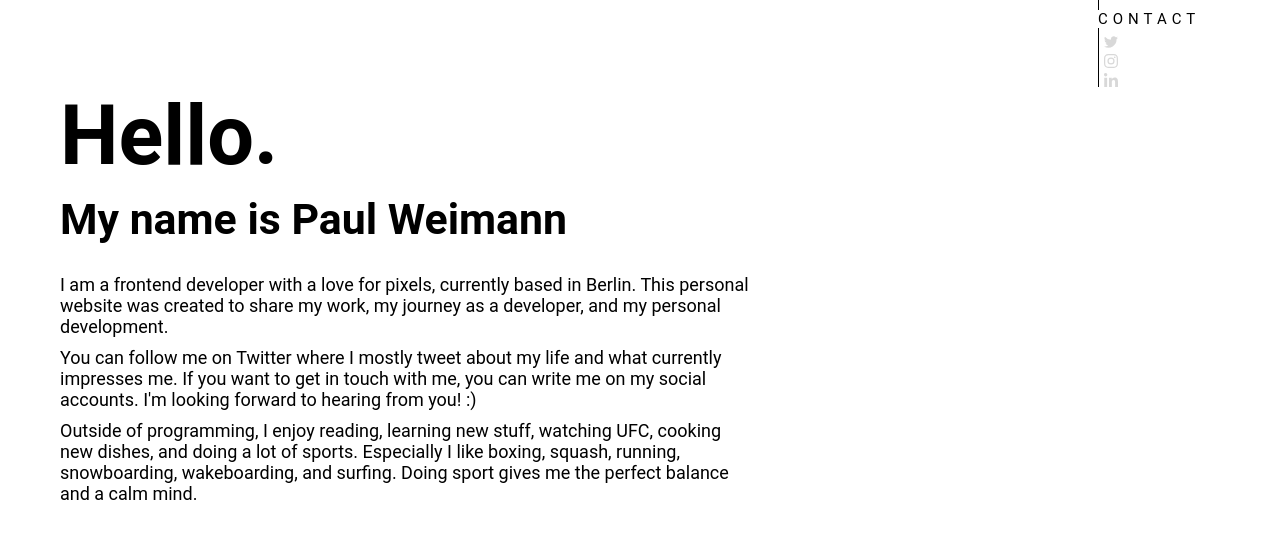
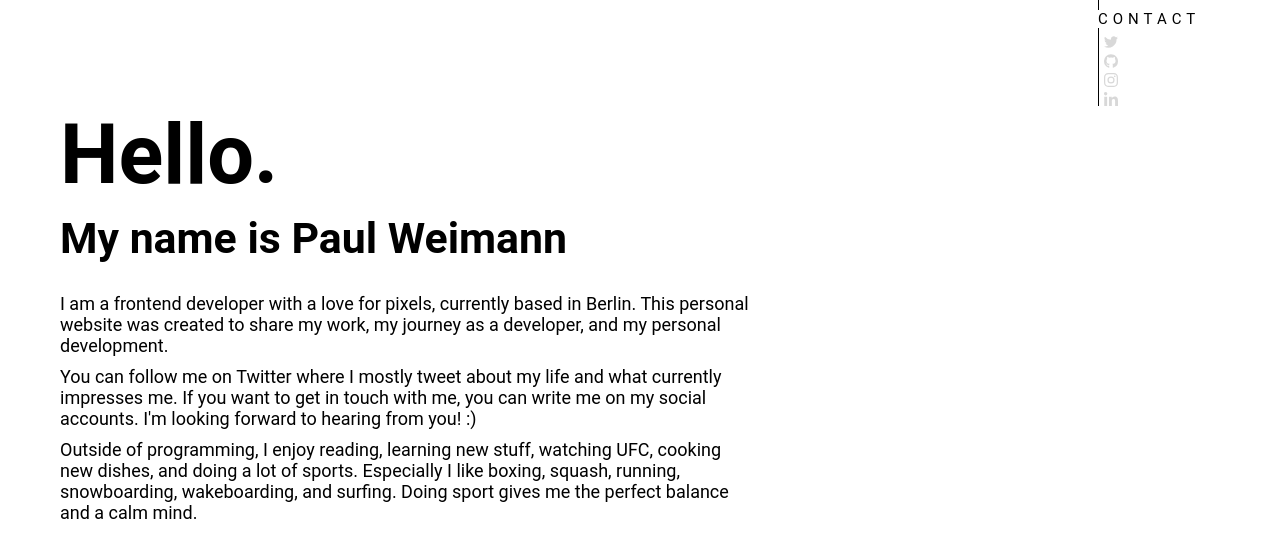
Before and after one commit to pweimann/personal-website, a Nuxt app: page / in a window 1280 px wide. Shown: the top 558 px of the page. Built offline with nearby package versions, Linux system fonts and the light colour scheme.

Commit message:
add github link

```diff
--- a/components/BaseHeader.vue
+++ b/components/BaseHeader.vue
@@ -1,14 +1,17 @@
 <template>
   <header>
-    <BaseHeaderItem title='Contact' class='ml-auto'>
-      <a href='https://twitter.com/paul__weimann'>
-        <img src='/icon-awesome-twitter.svg' alt='twitter' />
+    <BaseHeaderItem title="Contact" class="ml-auto">
+      <a href="https://twitter.com/paul__weimann">
+        <img src="/icon-awesome-twitter.svg" alt="twitter">
       </a>
-      <a href='https://www.instagram.com/bluubsen/'>
-        <img src='/icon-awesome-instagram.svg' alt='instagram' />
+      <a href="https://github.com/pweimann">
+        <img src="/icon-awesome-github.svg" alt="github">
       </a>
-      <a href='https://www.linkedin.com/in/paul-weimann-7b9852207/'>
-        <img src='/icon-awesome-linkedin.svg' alt='linkedin' />
+      <a href="https://www.instagram.com/bluubsen/">
+        <img src="/icon-awesome-instagram.svg" alt="instagram">
+      </a>
+      <a href="https://www.linkedin.com/in/paul-weimann-7b9852207/">
+        <img src="/icon-awesome-linkedin.svg" alt="linkedin">
       </a>
     </BaseHeaderItem>
   </header>
```
